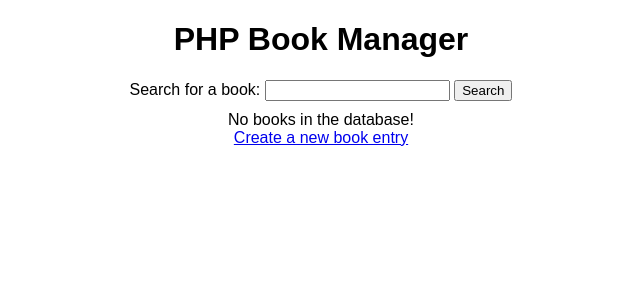
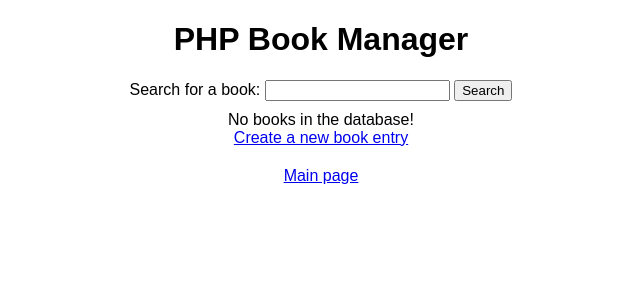
Before and after one commit to karmek-k/php-crud, a PHP site: page / in a window 1280 px wide. Shown: the top 300 px of the page, without its empty margins (319-959 px from the left). Run offline with PHP 8.4, Linux system fonts and the light colour scheme; data that the repository does not hold is empty; some libraries are stand-ins or nearby versions.

Commit message:
Add main page link to all pages

```diff
--- a/src/book.php
+++ b/src/book.php
@@ -31,6 +31,5 @@
 <p>
     <b>Release year: </b><?php echo htmlspecialchars($book['year']) ?>
 </p>
-<a href="index.php">Go to main page</a>
 
 <?php require 'layout/footer.php'; ?>
--- a/src/css/style.css
+++ b/src/css/style.css
@@ -24,3 +24,7 @@ td {
 .search-form {
     margin-bottom: 10px;
 }
+
+.main-page-link {
+    margin: 20px;
+}
--- a/src/layout/footer.php
+++ b/src/layout/footer.php
@@ -1,3 +1,4 @@
+        <a class="main-page-link" href="index.php">Main page</a>
     </main>
 </body>
 </html>
```
